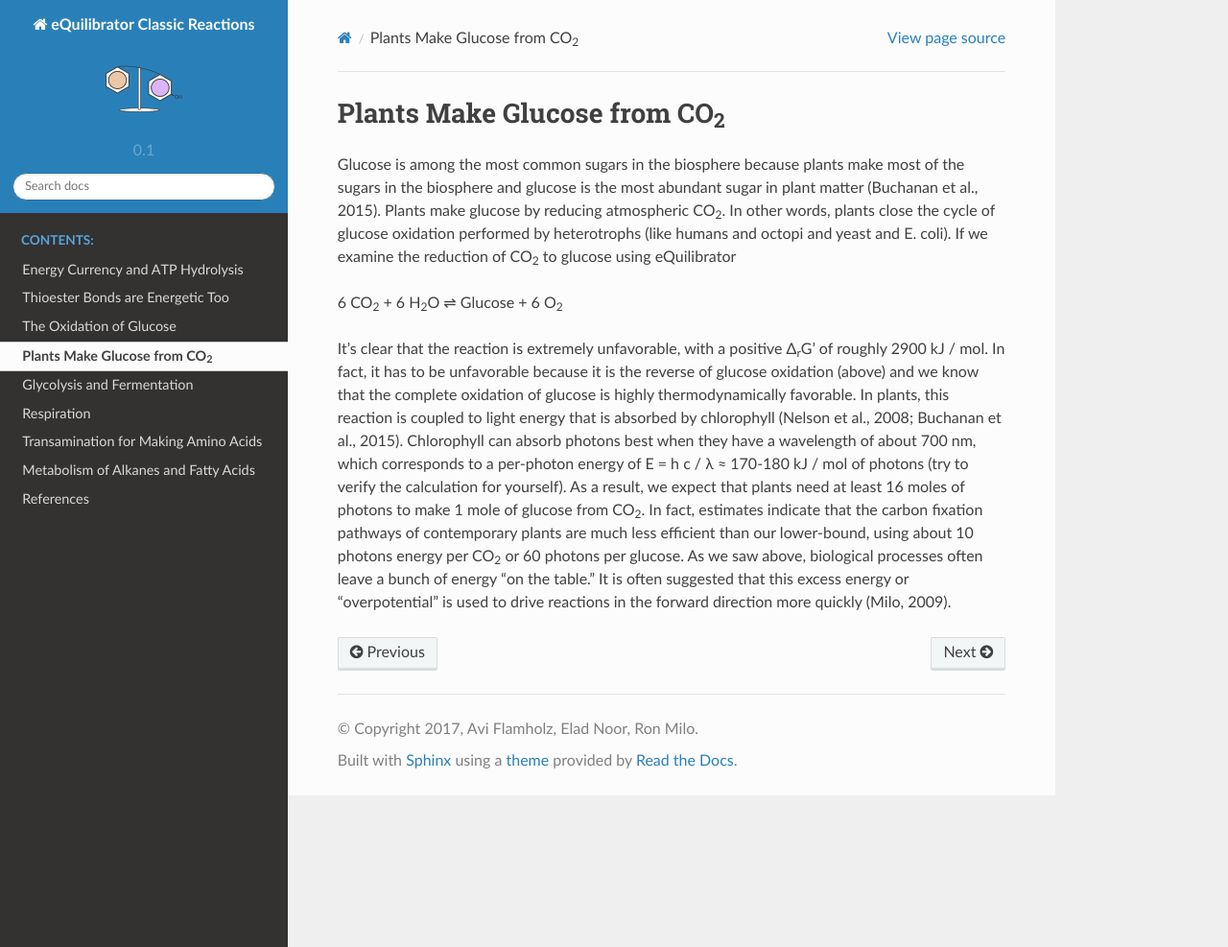
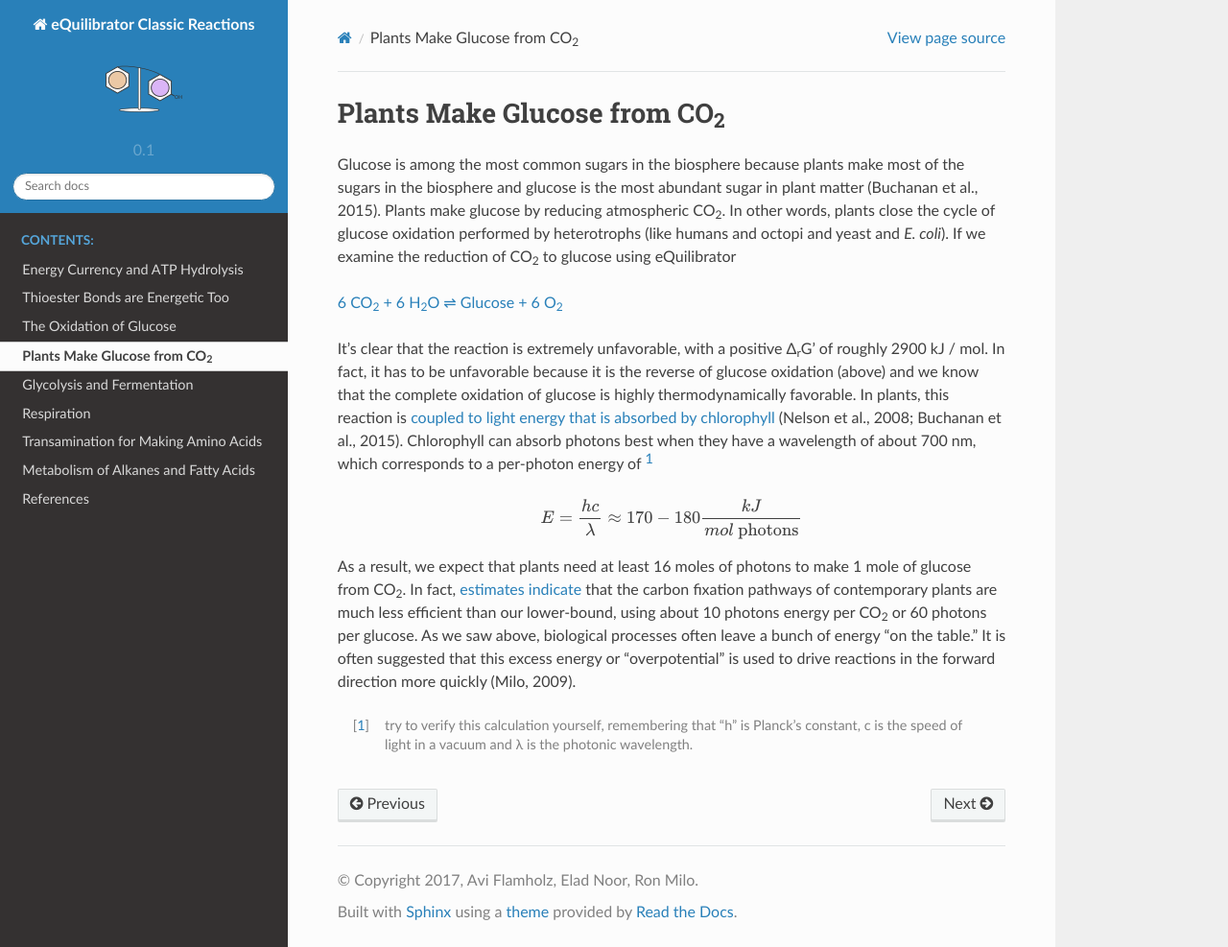
Before and after one commit to eladnoor/equilibrator, a Sphinx documentation site: the page built from classic_rxns/source/co2_red.rst, in a window 1280 px wide and 987 px high. Shown: the whole window at 96% size. Built offline with Sphinx 7.4.7 and the Read the Docs theme 2.0.0, drawn with Linux system fonts in a browser that asks for light colours.

Commit message:
Links and formatting for photosynth.

```diff
--- a/classic_rxns/source/co2_red.rst
+++ b/classic_rxns/source/co2_red.rst
@@ -1,8 +1,18 @@
 Plants Make Glucose from CO\ :sub:`2`
 ==========================================================
 
-Glucose is among the most common sugars in the biosphere because plants make most of the sugars in the biosphere and glucose is the most abundant sugar in plant matter (Buchanan et al., 2015). Plants make glucose by reducing atmospheric CO\ :sub:`2`. In other words, plants close the cycle of glucose oxidation performed by heterotrophs (like humans and octopi and yeast and E. coli). If we examine the reduction of CO\ :sub:`2` to glucose using eQuilibrator
+Glucose is among the most common sugars in the biosphere because plants make most of the sugars in the biosphere and glucose is the most abundant sugar in plant matter (Buchanan et al., 2015). Plants make glucose by reducing atmospheric CO\ :sub:`2`. In other words, plants close the cycle of glucose oxidation performed by heterotrophs (like humans and octopi and yeast and *E. coli*). If we examine the reduction of CO\ :sub:`2` to glucose using eQuilibrator
 
-6 CO\ :sub:`2` + 6 H\ :sub:`2`\ O ⇌ Glucose + 6 O\ :sub:`2`
+|co2_red|_
 
-It’s clear that the reaction is extremely unfavorable, with a positive Δ\ :sub:`r`\ G' of roughly 2900 kJ / mol. In fact, it has to be unfavorable because it is the reverse of glucose oxidation (above) and we know that the complete oxidation of glucose is highly thermodynamically favorable. In plants, this reaction is coupled to light energy that is absorbed by chlorophyll (Nelson et al., 2008; Buchanan et al., 2015). Chlorophyll can absorb photons best when they have a wavelength of about 700 nm, which corresponds to a per-photon energy of E = h c / λ ≈ 170-180 kJ / mol of photons (try to verify the calculation for yourself). As a result, we expect that plants need at least 16 moles of photons to make 1 mole of glucose from CO\ :sub:`2`. In fact, estimates indicate that the carbon fixation pathways of contemporary plants are much less efficient than our lower-bound, using about 10 photons energy per CO\ :sub:`2` or 60 photons per glucose. As we saw above, biological processes often leave a bunch of energy “on the table.” It is often suggested that this excess energy or “overpotential” is used to drive reactions in the forward direction more quickly (Milo, 2009).
+.. |co2_red| replace:: 6 CO\ :sub:`2` + 6 H\ :sub:`2`\ O ⇌ Glucose + 6 O\ :sub:`2`
+.. _co2_red: http://equilibrator.weizmann.ac.il/reaction?query=Glucose+%2B+6+oxygen+%3D+6+CO2+%2B+6+H2O&ph=7.0&ionic_strength=0.1&reactantsCoeff=-1&reactantsId=C00031&reactantsName=Glucose&reactantsConcentration=1&reactantsConcentrationPrefactor=0.001&reactantsPhase=aqueous&reactantsCoeff=-6&reactantsId=C00007&reactantsName=Oxygen&reactantsConcentration=1&reactantsConcentrationPrefactor=0.001&reactantsPhase=aqueous&reactantsCoeff=6&reactantsId=C00011&reactantsName=CO2&reactantsConcentration=1&reactantsConcentrationPrefactor=0.001&reactantsPhase=aqueous&reactantsCoeff=6&reactantsId=C00001&reactantsName=H2O&reactantsConcentration=1000&reactantsConcentrationPrefactor=0.001&reactantsPhase=liquid&max_priority=0&submit=Reverse
+
+It’s clear that the reaction is extremely unfavorable, with a positive Δ\ :sub:`r`\ G' of roughly 2900 kJ / mol. In fact, it has to be unfavorable because it is the reverse of glucose oxidation (above) and we know that the complete oxidation of glucose is highly thermodynamically favorable. In plants, this reaction is `coupled to light energy that is absorbed by chlorophyll <http://book.bionumbers.org/how-much-energy-is-carried-by-photons-used-in-photosynthesis/>`_ (Nelson et al., 2008; Buchanan et al., 2015). Chlorophyll can absorb photons best when they have a wavelength of about 700 nm, which corresponds to a per-photon energy of [1]_
+
+.. math::
+	E = \frac{h c}{λ} \approx 170-180 \frac{kJ}{mol\text{ photons}}
+
+As a result, we expect that plants need at least 16 moles of photons to make 1 mole of glucose from CO\ :sub:`2`. In fact, `estimates indicate <http://book.bionumbers.org/how-many-photons-does-it-take-to-make-a-cyanobacterium/>`_ that the carbon fixation pathways of contemporary plants are much less efficient than our lower-bound, using about 10 photons energy per CO\ :sub:`2` or 60 photons per glucose. As we saw above, biological processes often leave a bunch of energy “on the table.” It is often suggested that this excess energy or “overpotential” is used to drive reactions in the forward direction more quickly (Milo, 2009).
+
+.. [1] try to verify this calculation yourself, remembering that "h" is Planck's constant, c is the speed of light in a vacuum and λ is the photonic wavelength.
--- a/classic_rxns/source/conf.py
+++ b/classic_rxns/source/conf.py
@@ -91,6 +91,8 @@ todo_include_todos = True
 #
 #html_theme = 'alabaster'
 
+mathjax_path = "https://cdn.mathjax.org/mathjax/latest/MathJax.js?config=TeX-AMS-MML_HTMLorMML"
+
 html_theme = "sphinx_rtd_theme"
 
 html_theme_path = [sphinx_rtd_theme.get_html_theme_path()]
--- a/classic_rxns/source/glucose_ox.rst
+++ b/classic_rxns/source/glucose_ox.rst
@@ -1,5 +1,9 @@
 The Oxidation of Glucose
 ==========================================================
+
+.. todo::
+    figure of various projections of glucose
+
 
 With glucose being one of the most common sugars in the biosphere (and certainly the most common in labs), the oxidation of glucose is a major source of chemical energy for many organisms. This process - the conservation of energy through complete oxidation of glucose using oxygen - is called “respiration.” Much of the energy produced during glucose oxidation is stored as ATP. If we take a look at the full oxidation of glucose to carbon dioxide and water
 
```
